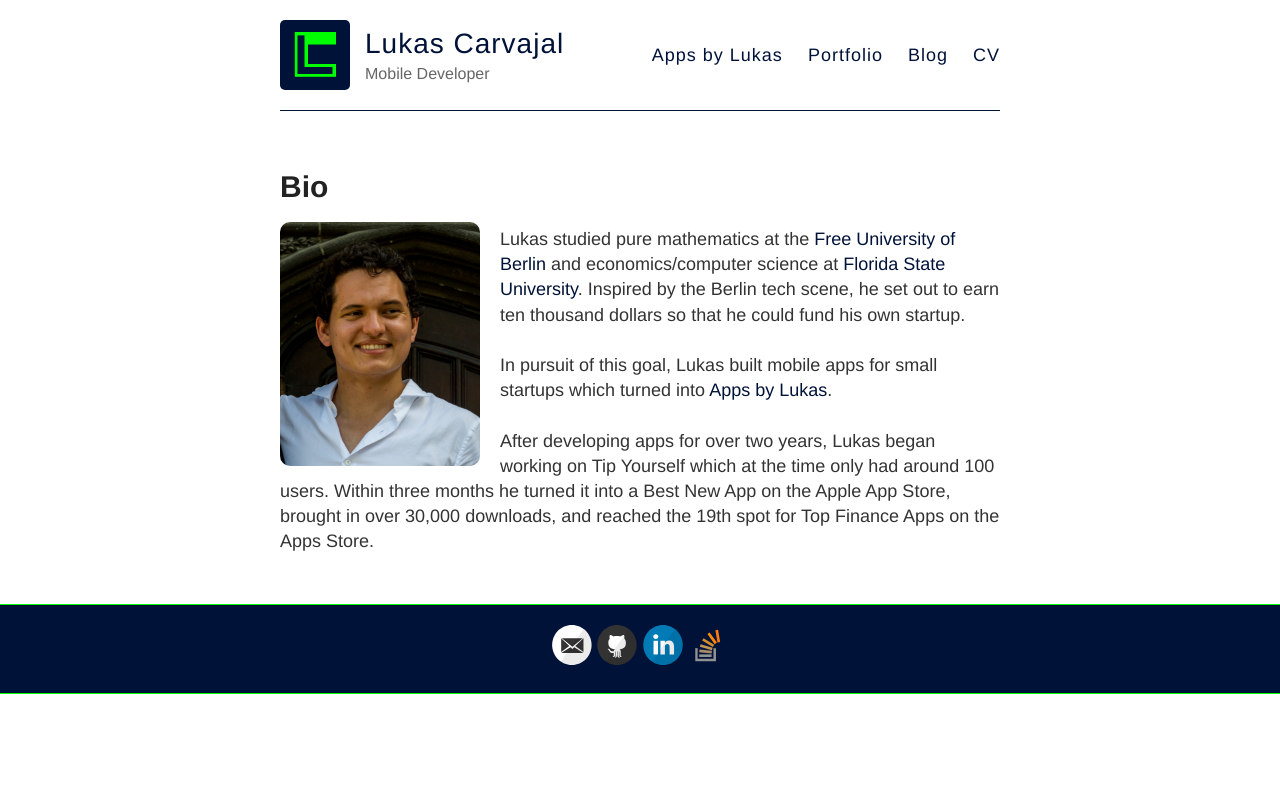
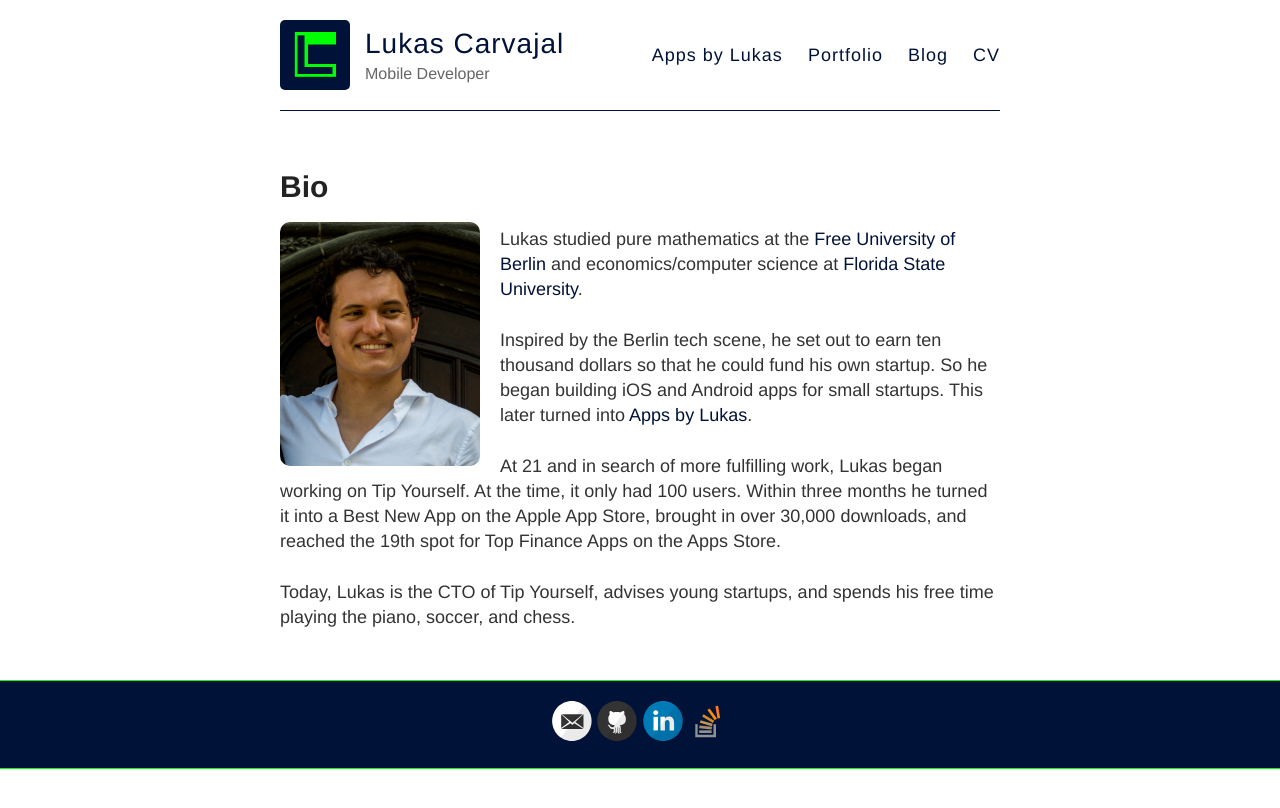
Before and after one commit to Lcarvajal/Lcarvajal.github.io, a Jekyll site: the page built from index.html, in a window 1280 px wide. Shown: the top 808 px of the page. Built offline with Jekyll 4.4.1, drawn with Linux system fonts in a browser that asks for light colours.

Commit message:
Update bio copy

```diff
--- a/index.html
+++ b/index.html
@@ -7,11 +7,11 @@ title: Home
 
 <img src="../images/lukas-carvajal.png" class="img-responsive" style="display:inline; margin-top:10px; margin-right: 20px; float:left; border-radius:10px;" width=200/>
 <p>
-	Lukas studied pure mathematics at the <a href="https://en.wikipedia.org/wiki/Free_University_of_Berlin">Free University of Berlin</a> and economics/computer science at <a href="https://en.wikipedia.org/wiki/Florida_State_University">Florida State University</a>.
+	Lukas studied pure mathematics at the <a href="https://en.wikipedia.org/wiki/Free_University_of_Berlin">Free University of Berlin</a> and economics/computer science at <a href="https://en.wikipedia.org/wiki/Florida_State_University">Florida State University</a>.<br><br>
 
-	Inspired by the Berlin tech scene, he set out to earn ten thousand dollars so that he could fund his own startup.<br><br>
+	Inspired by the Berlin tech scene, he set out to earn ten thousand dollars so that he could fund his own startup. So he began building iOS and Android apps for small startups. This later turned into <a href="http://appsbylukas.com">Apps by Lukas</a>.<br><br>
 
-	In pursuit of this goal, Lukas built mobile apps for small startups which turned into <a href="http://appsbylukas.com">Apps by Lukas</a>.<br><br>
+	At 21 and in search of more fulfilling work, Lukas began working on Tip Yourself. At the time, it only had 100 users. Within three months he turned it into a Best New App on the Apple App Store, brought in over 30,000 downloads, and reached the 19th spot for Top Finance Apps on the Apps Store.<br><br>
 
-	After developing apps for over two years, Lukas began working on Tip Yourself which at the time only had around 100 users. Within three months he turned it into a Best New App on the Apple App Store, brought in over 30,000 downloads, and reached the 19th spot for Top Finance Apps on the Apps Store.
+	Today, Lukas is the CTO of Tip Yourself, advises young startups, and spends his free time playing the piano, soccer, and chess.
 </p>
```
